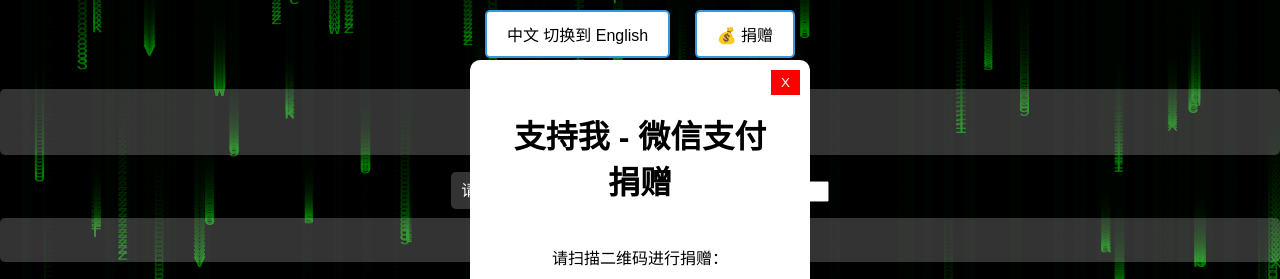
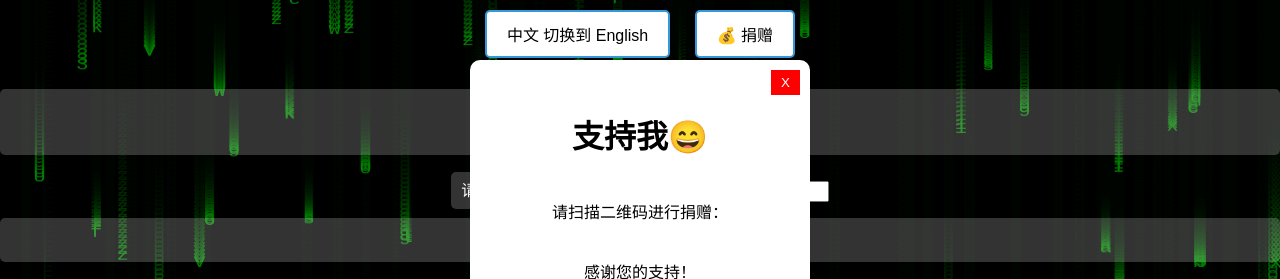
Before and after one commit to Noah-Li2012/cpstester, a plain HTML site: page docs/index.html in a window 1280 px wide. Both pictures are taken after a click on the button "💰 捐赠". Shown: the top 279 px of the page. Drawn offline with Linux system fonts and the light colour scheme.

```diff
--- a/docs/index.html
+++ b/docs/index.html
@@ -114,7 +114,7 @@
 
     <div id="donate-section">
         <button id="close-donate">X</button>
-        <h1 id="donate-title" class="text-background">支持我 - 微信支付捐赠</h1>
+        <h1 id="donate-title" class="text-background">支持我😄</h1>
         <p id="donate-text" class="text-background">请扫描二维码进行捐赠：</p>
         <p id="thank-you" class="text-background">感谢您的支持！</p>
         <img src="https://raw.githubusercontent.com/Noah-Li2012/cpstester/refs/heads/main/code.jpg" alt="微信支付二维码">
```
